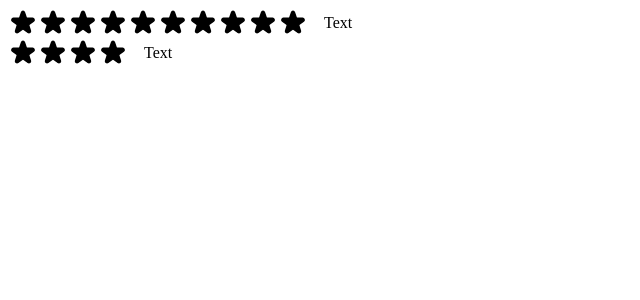
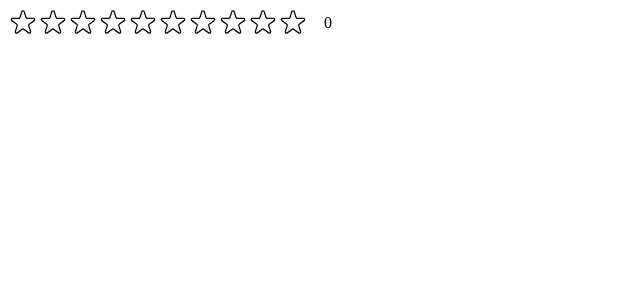
Before and after one commit to Ehsan2022/08-usepopcorn, a React (Create React App) app: page / in a window 1280 px wide. Shown: the top 300 px of the page, without its empty margins (0-640 px from the left). Built offline with nearby package versions, Linux system fonts and the light colour scheme.

Commit message:
select star functionality added to starts

```diff
--- a/src/StarRating.js
+++ b/src/StarRating.js
@@ -1,4 +1,6 @@
 /** @format */
+
+import { useState } from "react";
 
 const containerStyle = {
   display: "flex",
@@ -13,14 +15,19 @@ const textStyle = {
   margin: "0",
 };
 export default function StarRating({ maxRating = 5 }) {
+  const [rating, setRating] = useState(0);
   return (
     <div style={containerStyle}>
       <div style={starContainerStyke}>
         {Array.from({ length: maxRating }, (_, i) => (
-          <Star />
+          <Star
+            key={i}
+            onRate={() => setRating(i + 1)}
+            full={rating >= i + 1}
+          />
         ))}
       </div>
-      <p style={textStyle}>Text</p>
+      <p style={textStyle}>{rating}</p>
     </div>
   );
 }
@@ -30,9 +37,10 @@ const starStyle = {
   display: "block",
   cursor: "pointer",
 };
-function Star() {
+function Star({ onRate, full }) {
   return (
-    <span style={starStyle} role="button">
+    <span style={starStyle} role="button" onClick={onRate}>
+      {full ? (
         <svg
           xmlns="http://www.w3.org/2000/svg"
           viewBox="0 0 20 20"
@@ -40,24 +48,12 @@ function Star() {
           stroke="#000">
           <path d="M9.049 2.927c.3-.921 1.603-.921 1.902 0l1.07 3.292a1 1 0 00.95.69h3.462c.969 0 1.371 1.24.588 1.81l-2.8 2.034a1 1 0 00-.364 1.118l1.07 3.292c.3.921-.755 1.688-1.54 1.118l-2.8-2.034a1 1 0 00-1.175 0l-2.8 2.034c-.784.57-1.838-.197-1.539-1.118l1.07-3.292a1 1 0 00-.364-1.118L2.98 8.72c-.783-.57-.38-1.81.588-1.81h3.461a1 1 0 00.951-.69l1.07-3.292z" />
         </svg>
-    </span>
-  );
-}
-
-/*
-FULL STAR
-
-
-
-
-EMPTY STAR
-
+      ) : (
         <svg
           xmlns="http://www.w3.org/2000/svg"
           fill="none"
           viewBox="0 0 24 24"
-  stroke="#000"
->
+          stroke="#000">
           <path
             strokeLinecap="round"
             strokeLinejoin="round"
@@ -65,5 +61,7 @@ EMPTY STAR
             d="M11.049 2.927c.3-.921 1.603-.921 1.902 0l1.519 4.674a1 1 0 00.95.69h4.915c.969 0 1.371 1.24.588 1.81l-3.976 2.888a1 1 0 00-.363 1.118l1.518 4.674c.3.922-.755 1.688-1.538 1.118l-3.976-2.888a1 1 0 00-1.176 0l-3.976 2.888c-.783.57-1.838-.197-1.538-1.118l1.518-4.674a1 1 0 00-.363-1.118l-3.976-2.888c-.784-.57-.38-1.81.588-1.81h4.914a1 1 0 00.951-.69l1.519-4.674z"
           />
         </svg>
-
-*/
+      )}
+    </span>
+  );
+}
--- a/src/index.js
+++ b/src/index.js
@@ -9,6 +9,5 @@ root.render(
   <React.StrictMode>
     {/* <App /> */}
     <StarRating maxRating={10}/>
-    <StarRating maxRating={4}/>
   </React.StrictMode>
 );
```
Lines whose indentation alone changed are shown as unchanged.
